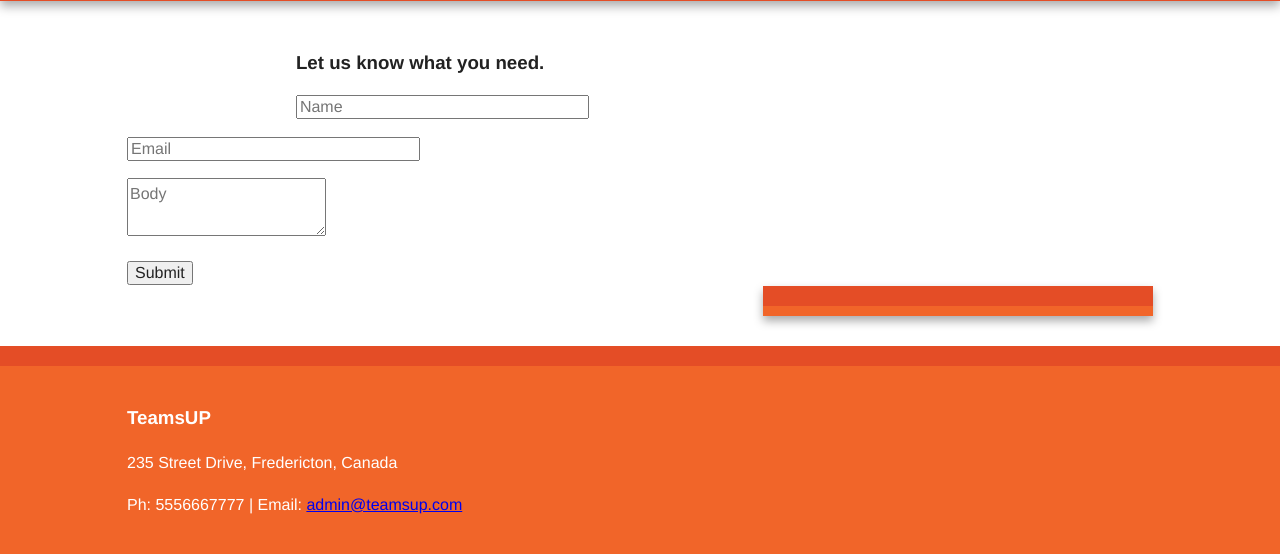
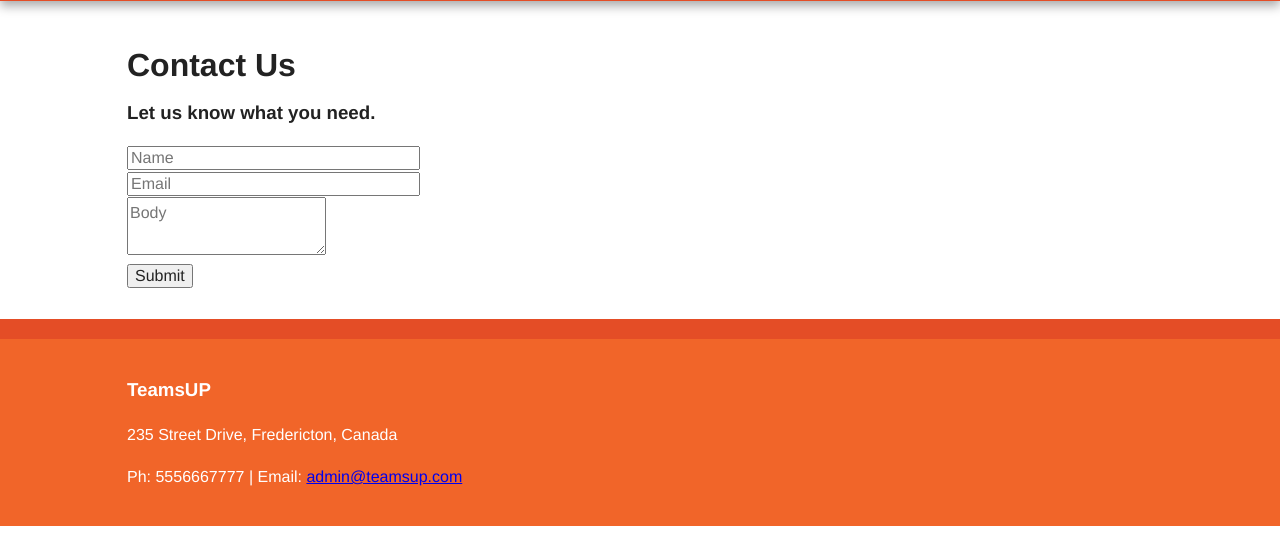
Before and after one commit to Beaconquest/teamsup, a Flask app: page /contact in a window 1280 px wide. Shown: the part 95-651 px from the top of the page. Run offline with Flask 2, Linux system fonts and the light colour scheme; some libraries are stand-ins or nearby versions.

Commit message:
used a table in contact form, added 404 error custom page

```diff
--- a/app.py
+++ b/app.py
@@ -156,8 +156,11 @@ def contact():
 @app.route('/index')
 def index():
     current_users = User.query.all()
-    form = forms.LoginForm(csrf_enable=False)
     return render_template('index.html', current_users=current_users, template_form=form)
+
+@app.errorhandler(404)
+def page_not_found(e):
+    return render_template('404.html'), 404
 
 if __name__ == "__main__":
     app.run(debug=True)
--- a/templates/base.html
+++ b/templates/base.html
@@ -32,11 +32,7 @@
 
                {% block content%} {% endblock %}
 
-
-                <aside>
-                    {% block sidebar %}{% endblock %}
-                </aside>
-
+               {% block sidebar %}{% endblock %}
 
             </div> <!-- #main -->
         </div> <!-- #main-container -->
--- a/templates/contact.html
+++ b/templates/contact.html
@@ -3,50 +3,57 @@
 {% block title %} TeamsUp-Contact Us {% endblock %}
 
 {% block content%}
-    <h1 class="title">Contact Us</h1>
+    <h1>Contact Us</h1>
 
     <h3>Let us know what you need.</h3>
 
     <form action="{{ url_for('contact') }}" method="POST">
         {{ template_form.hidden_tag() }}
 
-        <p class="form-field">
-            {{ template_form.name(size=32, placeholder="Name") }}
+        <table>
+            <tr>
+                <td>{{ template_form.name(size=32, placeholder="Name") }}</td>
                     {% if template_form.name.errors %}
-            <ul class="errors">
+                        <ul>
                             {% for error in template_form.name.errors %}
                                 <li>{{ error }}</li>
                             {% endfor %}
                         </ul>
                     {% endif %}
-        </p>
+            </tr>
 
-        <p class="form-field">
-            {{ template_form.email(size=32, placeholder="Email") }}
+            <tr>
+                <td>{{ template_form.email(size=32, placeholder="Email") }}</td>
                     {% if template_form.email.errors %}
-                <ul class="errors">
+                        <ul>
                             {% for error in template_form.email.errors %}
                                 <li>{{ error }}</li>
                             {% endfor %}
                         </ul>
                     {% endif %}
-            </p>
+                </td>
+            </tr>
 
-        <p class="form-field">
-            {{ template_form.body(size=32, placeholder="Body") }}
+            <tr>
+                <td>{{ template_form.body(size=50, placeholder="Body") }}</td>
                     {% if template_form.body.errors %}
-            <ul class="errors">
+                        <ul>
                             {% for error in template_form.body.errors %}
                                 <li>{{ error }}</li>
                             {% endfor %}
                         </ul>
                     {% endif %}
-        </p>
+                </td>
+            </tr>
 
+            <tr>
+                <td>
                     {{ template_form.submit }}
+                </td>
+            </tr>
+        </table>
     </form>
 
 {% endblock%}
 
-{% block sidebar %}
-{% endblock%}
+{% block sidebar %}{% endblock%}
--- a/templates/login.html
+++ b/templates/login.html
@@ -4,8 +4,6 @@
 
 {% block content %}
     <h1>Sign In</h1>
-
-    <p>New User?<a href="{{ url_for('register') }}">Click to Register!</a></p>
 
     <form action="" method="post">
         {{ template_form.hidden_tag() }}
@@ -24,6 +22,9 @@
         <p>{{ template_form.remember() }} {{ template_form.remember.label }}</p>
         <p>{{ template_form.submit() }}</p>
     </form>
+
+    <p>New User?<a href="{{ url_for('register') }}">Click to Register!</a></p>
+
 {% endblock%}
 
 {% block sidebar %}
--- a/templates/register.html
+++ b/templates/register.html
@@ -57,6 +57,8 @@
 
         <p>{{ template_form.submit }}</p>
     </form>
+    <p>Already aUser?<a href="{{ url_for('login') }}">Click here to login!</a></p>
+
 {% endblock %}
 
 {% block sidebar %}
```
Also changed, not shown: templates/404.html (+12 -12 lines), templates/index.html (+3 -19 lines). Lines whose indentation alone changed are shown as unchanged.
